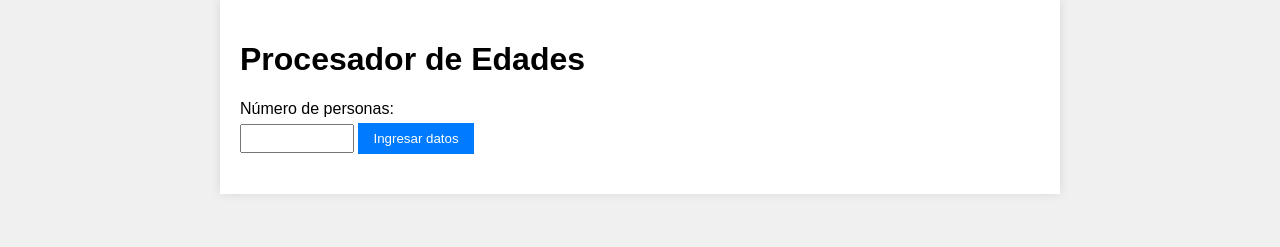
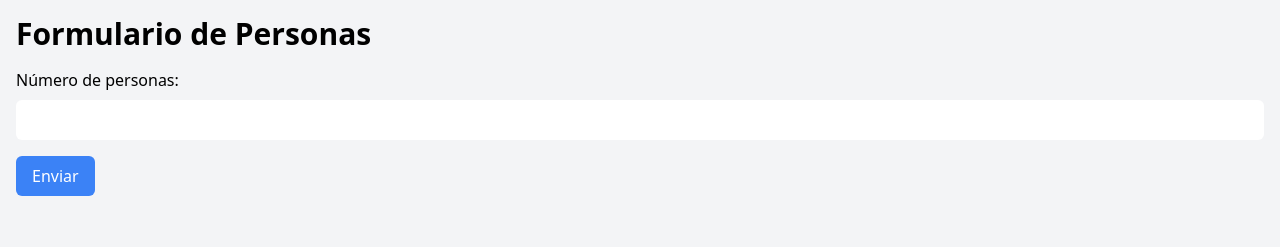
Before and after one commit to AgustinVava/Javascript, a plain HTML site: page index.html in a window 1280 px wide. Drawn offline with nearby package versions, Linux system fonts and the light colour scheme.

Commit message:
mejoras visuales

```diff
--- a/Css/style.css
+++ /dev/null
@@ -1,41 +0,0 @@
-/* styles.css */
-body {
-  font-family: Arial, sans-serif;
-  background-color: #f0f0f0;
-  margin: 0;
-  padding: 0;
-}
-
-.container {
-  max-width: 800px;
-  margin: 0 auto;
-  padding: 20px;
-  background-color: #fff;
-  box-shadow: 0 0 10px rgba(0, 0, 0, 0.1);
-}
-
-form {
-  margin-bottom: 20px;
-}
-
-label {
-  display: block;
-  margin-bottom: 5px;
-}
-
-input[type="number"] {
-  width: 100px;
-  padding: 5px;
-}
-
-button {
-  padding: 8px 15px;
-  background-color: #007bff;
-  color: #fff;
-  border: none;
-  cursor: pointer;
-}
-
-#results {
-  margin-top: 20px;
-}
--- a/index.html
+++ b/index.html
@@ -3,20 +3,32 @@
     <head>
         <meta charset="UTF-8">
         <meta name="viewport" content="width=device-width, initial-scale=1.0">
-        <title>Procesador de Edades</title>
+        <title>Formulario de Personas</title>
+        <script src="./src/data.js"></script>
         <script src="./src/index.js"></script>
-        <link rel="stylesheet" href="./Css/style.css">
+        <link
+            href="https://cdn.jsdelivr.net/npm/tailwindcss@2.2.19/dist/tailwind.min.css"
+            rel="stylesheet">
 
     </head>
-    <body>
-        <div class="container">
-            <h1>Procesador de Edades</h1>
-            <form id="person-form">
-                <label for="num-persons">Número de personas:</label>
-                <input type="number" id="num-persons">
-                <button type="submit">Ingresar datos</button>
+    <body class="bg-gray-100">
+
+        <div class="container mx-auto p-4">
+
+            <h1 class="text-3xl font-bold mb-4">Formulario de Personas</h1>
+
+            <form id="person-form" class="mb-8">
+                <label for="num-persons" class="block mb-2">Número de
+                    personas:</label>
+                <input type="number" id="num-persons" name="num-persons" min="1"
+                    required
+                    class="block w-full px-4 py-2 mb-4 rounded-md border-gray-300 focus:outline-none focus:border-blue-500">
+                <button type="submit"
+                    class="bg-blue-500 text-white px-4 py-2 rounded-md hover:bg-blue-600">Enviar</button>
             </form>
+
             <div id="results"></div>
+
         </div>
 
     </body>
--- a/src/index.js
+++ b/src/index.js
@@ -33,3 +33,13 @@ function procesarDatos(personas) {
   });
   return resultados;
 }
+
+function mostrarResultado(resultados) {
+  const resultsDiv = document.getElementById("results");
+  resultsDiv.innerHTML = ""; // Se limpia el div de resultados antes de mostrar los nuevos resultados
+  resultados.forEach((resultado) => {
+    const paragraph = document.createElement("p");
+    paragraph.textContent = resultado;
+    resultsDiv.appendChild(paragraph);
+  });
+}
```
Also changed, not shown: src/data.js (added).
